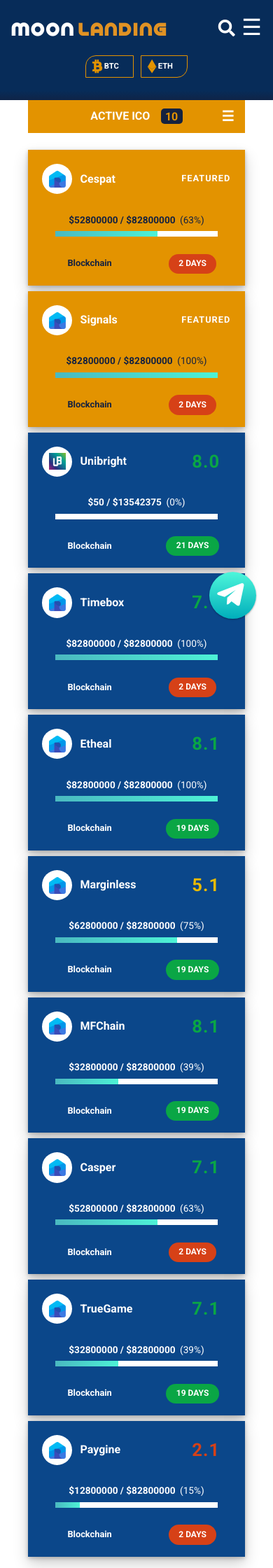
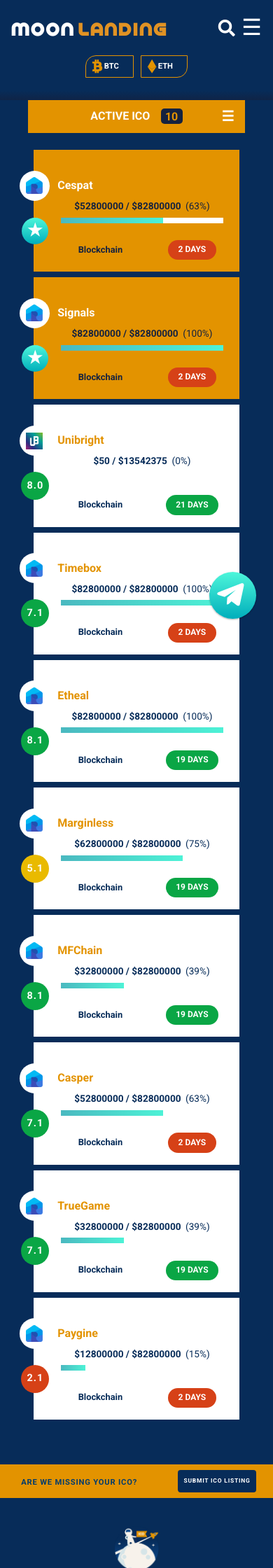
Before and after one commit to moonlandingnetwork/moonlandingnetwork.github.io, a Jekyll site: the page built from activeico.html, in a window 390 px wide. Shown: the top 2240 px of the page at 70% size. Built offline with Jekyll 4.4.1, drawn with Linux system fonts in a browser that asks for light colours; cached includes are drawn as plain includes; nearby versions of some CDN libraries; comment, search, counter and statistics services are not loaded.

Commit message:
Test Mobile Layout

```diff
--- a/_layouts/coindetail.html
+++ b/_layouts/coindetail.html
@@ -519,9 +519,9 @@ bottombanner: true
                             <img src="{{site.baseurl}}/images/conversion-icon.png" alt="">
                             <div class="coincard-inner-content">
                                 <h6>ICO Conversion</h6>
-                                <p class="micro-text">{% if page.ico-detail.conversion.usd %}1 {{page.ico.token-name}} = {{page.ico-detail.conversion.usd}} USD {% else %} USD : NA {% endif %}
-                                        <br>{% if page.ico-detail.conversion.eth %}1 {{page.ico.token-name}} = {{page.ico-detail.conversion.eth  | truncate:8, ""}} ETH {% else %} ETH : NA {% endif %}
-                                        <br>{% if page.ico-detail.conversion.btc %}1 {{page.ico.token-name}} = {{page.ico-detail.conversion.btc  | truncate:8, ""}} BTC{% else %} BTC : NA {% endif %}</p>
+                                <p class="micro-text">{% if page.ico-detail.conversion.usd %}1 {{page.ico.token-name}} = <span id="ico-usd-price">{{page.ico-detail.conversion.usd}}</span> USD {% else %} USD : NA {% endif %}
+                                        <br>{% if page.ico-detail.conversion.eth %}1 {{page.ico.token-name}} = <span id="ico-eth-price">{{page.ico-detail.conversion.eth  | truncate:8, ""}}</span> ETH {% else %} ETH : NA {% endif %}
+                                        <br>{% if page.ico-detail.conversion.btc %}1 {{page.ico.token-name}} = <span id="ico-btc-price">{{page.ico-detail.conversion.btc  | truncate:8, ""}}</span> BTC{% else %} BTC : NA {% endif %}</p>
                             </div>
                         </div>
                         <div class="coincard-inneritem third">
--- a/activeico.html
+++ b/activeico.html
@@ -44,7 +44,7 @@ title: Active ICOs | Moonlanding Network
 </div>
 
 <!-- Body Content -->
-<div class="main-body-content">
+<div class="main-body-content bg-mobile">
     <div class="container">
         <!-- ICO Nav -->
         {% include iconav.html %}
@@ -85,9 +85,9 @@ title: Active ICOs | Moonlanding Network
                             <p>{{coin.ico.shortdesc}}</p>
                         </div>
                     </td>
+                    </a>
 
-
-                    <td class="ico-moonability {% if featured %} {% if coin.ico.show-rating %}number{% endif %}{% else if featured == false %}number{% endif %}">{% if featured %} {% if coin.ico.show-rating %}{{coin.moonability}}{% else %}Featured {% endif %}{% else
+                    <td class="ico-moonability {% if featured %} {% if coin.ico.show-rating %}number{% endif %}{% else if featured == false %}number{% endif %}">{% if featured %} {% if coin.ico.show-rating %}{{coin.moonability}}{% else %}<span class="featured-text">Featured</span><span class="featured-logo">★</span> {% endif %}{% else
                         %}{{coin.moonability}}{% endif %}</td>
 
                     <td class="ico-category">{{coin.ico.category}}</td>
@@ -129,6 +129,7 @@ title: Active ICOs | Moonlanding Network
                     </td>
 
                 </tr>
+
                 {% endfor %}
             </tbody>
         </table>
--- a/css/style.css
+++ b/css/style.css
@@ -1427,8 +1427,8 @@ footer{
     height: 18px;
 }
 .twitter-box{
-    width: 450px;
-    height: 325px;
+    width: 445px;
+    height: 320px;
     background: #00B2D8;
     margin-bottom: 1rem;
     display: -webkit-box;
@@ -1440,6 +1440,7 @@ footer{
     -webkit-box-align: center;
     -ms-flex-align: center;
     align-items: center;
+    border-radius: 5px;
 }
 /* Twitter Feed End */
 /* Ico List Buttons */
@@ -2417,6 +2418,9 @@ footer{
 }
 /* Media Queries */
 @media (max-width: 991px){
+    .main-body-content.bg-mobile{
+        background: none;
+    }
    /* Elements */
    .crypto-price.hidden-mobile{
        display: none;
@@ -2865,7 +2869,7 @@ footer{
     }
     /*ICO Table */
     .ico-table{
-        margin: 1rem 1.5rem;
+        margin: 1rem 2rem;
     }
     .ico-nav ul{
         flex-direction: column;
@@ -2896,17 +2900,27 @@ footer{
         height: auto;
         -ms-flex-wrap: wrap;
         flex-wrap: wrap;
-        padding: 0.5rem 0.5rem 1rem 0.5rem;
+        position: relative;
+        padding: 0.5rem 0.5rem 1rem 1.5rem;
         border-bottom: none !important;
         margin: 0.5rem 0;
-        box-shadow: 0 10px 20px rgba(0,0,0,0.19), 0 2px 6px rgba(0,0,0,0.23);
+        /*box-shadow: 0 10px 20px rgba(0,0,0,0.19), 0 2px 6px rgba(0,0,0,0.23); */
+        background: #fff;
+        color: #072C59;
 
     }
     .ico-project-name{
         order: 1;
+        position: absolute;
+        left: -11%;
+        top: 10%;
     }
     .ico-project-name h5{
         font-size: 1rem;
+        color: #E39300;
+    }
+    .featured .ico-project-name h5{
+        color: #fff;
     }
     .ico-project-name p{
         display: none;
@@ -2925,16 +2939,49 @@ footer{
         order: 2 !important;
         letter-spacing: 1px;
         font-size: 0.8rem;
+        position: absolute;
+        left: -6%;
+        top: 55%;
+    }
+    .ico-moonability .featured-text {
+        display: none;
+    }
+    .ico-moonability .featured-logo{
+        color: #fff;
+        font-size: 1.5rem;
+        background: linear-gradient(to top, #00AEBB, #4DF6DA );
+        border-radius: 50%;
+        height: 38px;
+        width: 38px;
+        display: flex;
+        align-items: center;
+        justify-content: center;
     }
     .ico-moonability.number{
-        font-size: 1.6rem;
+        font-size: 0.9rem;
+        flex: none;
+        border-radius: 50%;
+        height: 38px;
+        width: 38px;
+    }
+    .ico-moonability.green{
+        background: #0AA645;
+        color: #fff;
+    }
+    .ico-moonability.yellow {
+        background: #E9BA00;
+        color: #fff;
+    }
+    .ico-moonability.red{
+        background: #D64117;
+        color: #fff;
     }
     .ico-category{
         font-size: 0.8rem !important;
         order: 4;
     }
     .ico-fund-raised{
-        margin: 0.5rem 0 1.4rem;
+        margin: 3.5rem 0 1.4rem;
         -webkit-box-flex: 1 !important;
         -ms-flex: 1 1 100% !important;
             flex: 1 1 100% !important;
@@ -2965,8 +3012,11 @@ footer{
     }
 }
 @media (max-width: 380px){
+    .ico-nav {
+        margin: 0 1rem;
+    }
     .ico-table{
-        margin: 1rem 1rem;
+        margin: 1rem 2rem;
     }
     .ico-project-name h5{
         font-size: 0.9rem;
@@ -2976,7 +3026,7 @@ footer{
     }
     .ico-fund-progress{
         height: 7.5px;
-        width: 13.5rem;
+        width: 13rem;
     }
     .ico-category{
         font-size: 0.7rem !important;
--- a/js/custom.js
+++ b/js/custom.js
@@ -154,6 +154,7 @@ if(icoNav != null){
     });
 }
 }
+
 /*  Dynamically Set Rating Background based on Number */
 
 /*  Home Page */
```
